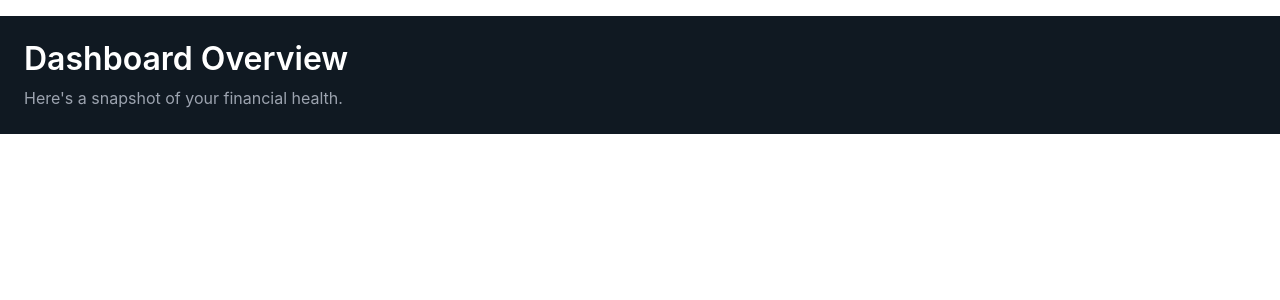
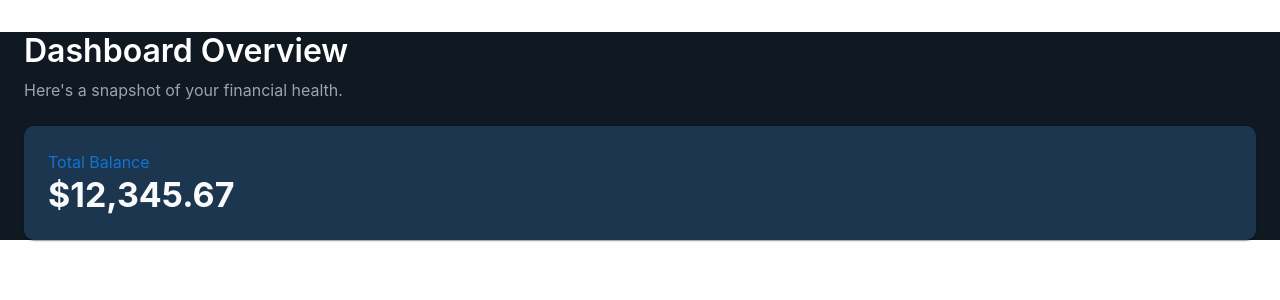
Before and after one commit to Tonyreng/AnthonyR-FinZen, a React (Vite) app in the folder frontend/: page /dashboard in a window 1280 px wide. Shown: the top 300 px of the page. Built offline with nearby package versions, Linux system fonts and the light colour scheme; no server answers.

Commit message:
The CardBalance component was added to the Dashboard page

```diff
--- a/frontend/src/pages/Dashboard.tsx
+++ b/frontend/src/pages/Dashboard.tsx
@@ -1,21 +1,23 @@
-import { Box } from '@mui/material';
 import FormHeader from '../components/FormHeader';
+import { CardBalance } from '../components/CardBalance';
 
 export const Dashboard = () => {
     return (
-        <Box
-            sx={{
-                p: 3,
-                display: 'flex',
-                justifyContent: 'start',
-                alignItems: 'center',
-                marginY: 2,
-            }}
-        >
+        <>
             <FormHeader
                 title="Dashboard Overview"
                 paragraph="Here's a snapshot of your financial health."
+                styles={{
+                    px: 3,
+                    mt: 4,
+                }}
             />
-        </Box>
+            <CardBalance
+                styles={{
+                    px: 3,
+                    mt: 3,
+                }}
+            />
+        </>
     );
 };
```
